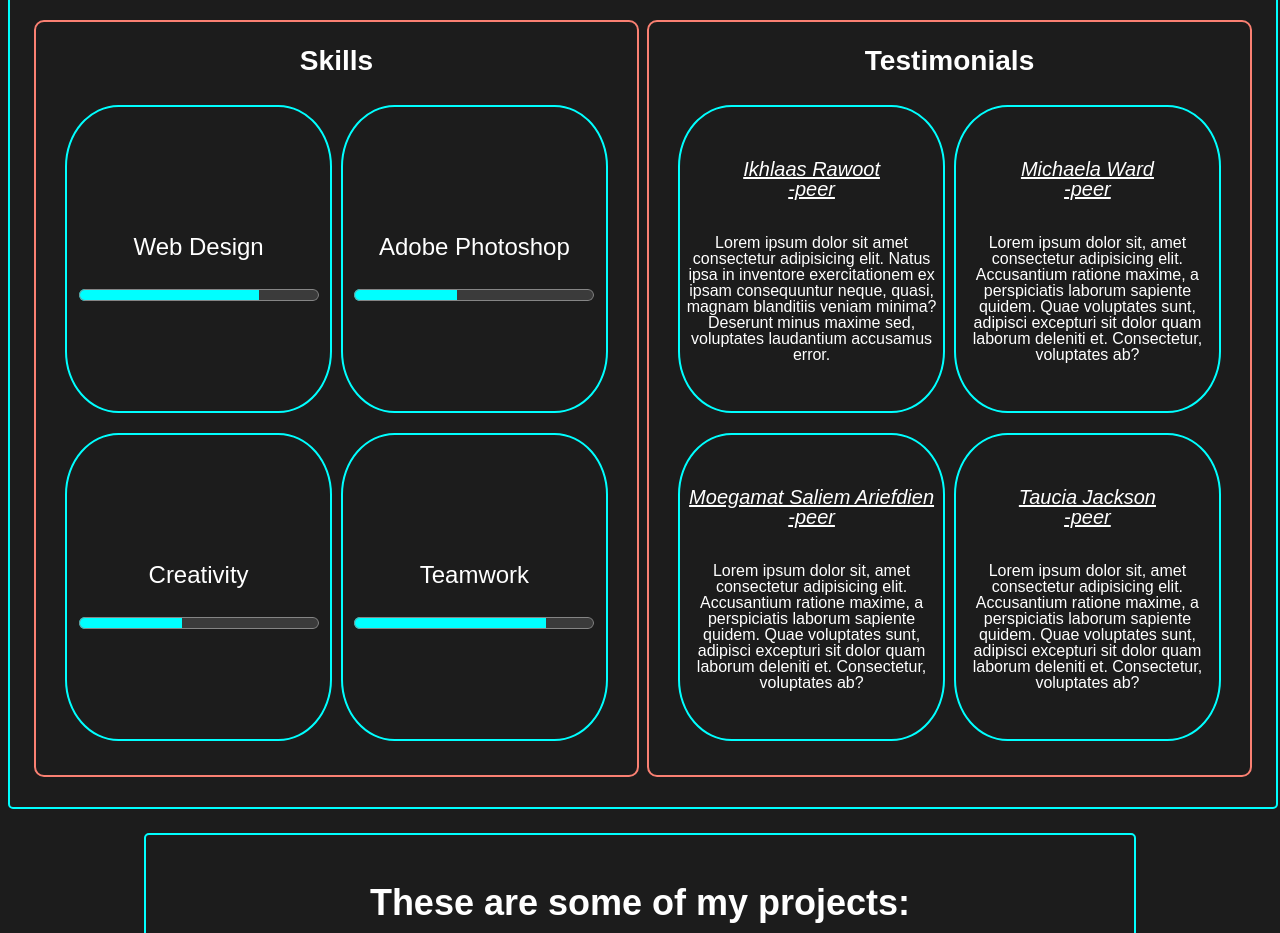
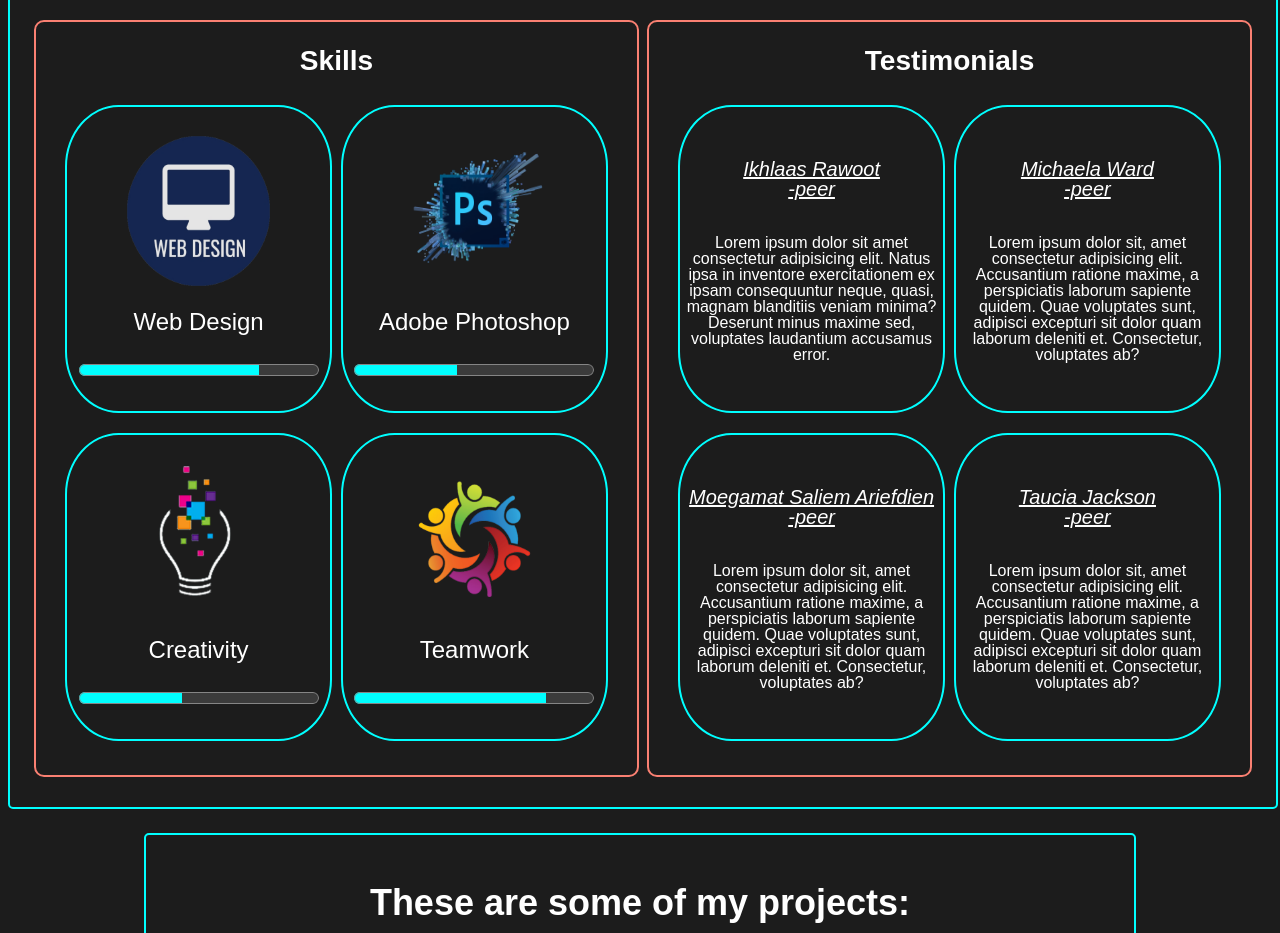
Before and after one commit to A-SCharles/Portfolio, a plain HTML site: page index.html in a window 1280 px wide. Shown: the part 1660-2593 px from the top of the page. Drawn offline with Linux system fonts and the light colour scheme.

Commit message:
added images to skills

```diff
--- a/index.html
+++ b/index.html
@@ -65,27 +65,27 @@
                 <div class="skillsTest">
                     <h3>Skills</h3>
                     <div class="skills">
+                        <img src="image/WDLogo.png" alt=""><br>
                         <p>Web Design</p>
                         <progress value="75" max="100" >
-                                <!-- <p></p>  -->
                         </progress>
                     </div>
                     <div class="skills">
+                        <img src="image/photoshop-h-png-logo-3.png" alt=""><br>
                         <p>Adobe Photoshop</p>
                         <progress value="43" max="100" >
-                                <!-- <p></p>  -->
                         </progress>
                     </div>
                     <div class="skills">
+                        <img src="image/creative-idea-logo-.png" alt=""><br>
                         <p>Creativity</p>
                         <progress value="43" max="100" >
-                                <!-- <p></p>  -->
                         </progress>
                     </div>
                     <div class="skills">
+                        <img src="image/teamwork-logo.png" alt=""><br>
                         <p>Teamwork</p>
                         <progress value="80" max="100" >
-                                <!-- <p></p>  -->
                         </progress>
                     </div>
                 </div>
--- a/style/style.css
+++ b/style/style.css
@@ -258,6 +258,16 @@ body {
         align-content: center;
         z-index: -1;
         transition: .90s;
+   }
+
+    .skills img{
+        flex-shrink: 100%;
+        height: 50%;
+        width: 55%;
+        max-width: auto;
+        max-height: auto;
+        margin-left: 25px;
+        margin-right: 25px;
     }
 
     progress{
```
Also changed, not shown: image/WDLogo.png (added), image/creative-idea-logo-.png (added), image/creative-idea-logo-vector-6751759.jpg (added), image/photoshop-h-png-logo-3.png (added), image/pslogo.gif (added), image/team_icon.gif (added), image/teamwork-logo.png (added), 1 other file.
